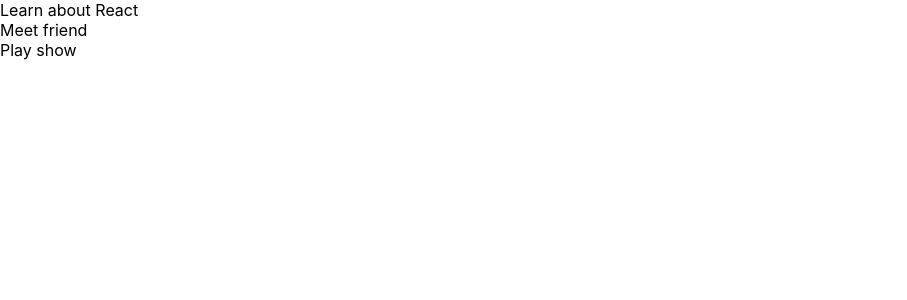
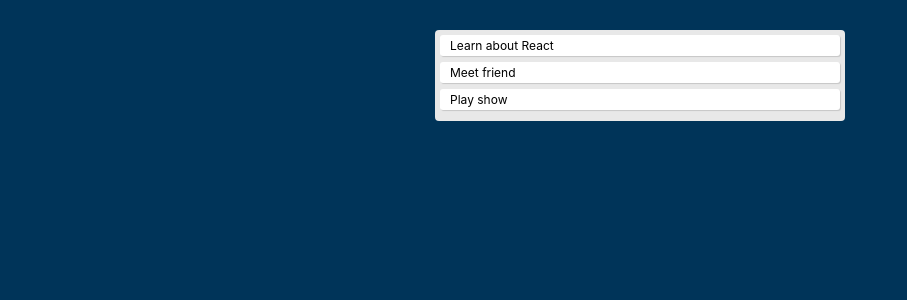
Before and after one commit to thomasluis/reactTodo, a React (Create React App) app: page / in a window 1280 px wide. Shown: the top 300 px of the page, without its empty margins (0-907 px from the left). Built offline with nearby package versions, Linux system fonts and the light colour scheme.

Commit message:
CSS is updated

```diff
--- a/src/App.css
+++ b/src/App.css
@@ -1,33 +1,37 @@
-.App {
-  text-align: center;
+.app {
+  background: #003459;
+  padding: 30px;
+  height: 100vh;
+  align-items: center;
+  -webkit-align-items: center;
 }
 
-.App-logo {
-  animation: App-logo-spin infinite 20s linear;
-  height: 40vmin;
-  pointer-events: none;
+.todo-list {
+  background: #e8e8e8;
+  border-radius: 4px;
+  padding: 5px;
+  max-width: 400px;
+  margin: auto;
 }
 
-.App-header {
-  background-color: #282c34;
-  min-height: 100vh;
+.todo {
+  background: #fff;
+  box-shadow: 1px 1px 1px rgba(0, 0, 0, 0.15);
+  padding: 3px 10px;
+  font-size: 12px;
+  margin-bottom: 6px;
+  border-radius: 3px;
   display: flex;
-  flex-direction: column;
   align-items: center;
-  justify-content: center;
-  font-size: calc(10px + 2vmin);
-  color: white;
+  justify-content: space-between;
 }
 
-.App-link {
-  color: #61dafb;
+.input {
+  width: 100%;
+  box-sizing: border-box;
+  border: 0;
+  border-radius: 4px;
+  box-shadow: none;
+  padding: 1rem;
+  height: 2.25em;
 }
-
-@keyframes App-logo-spin {
-  from {
-    transform: rotate(0deg);
-  }
-  to {
-    transform: rotate(360deg);
-  }
-}
```
